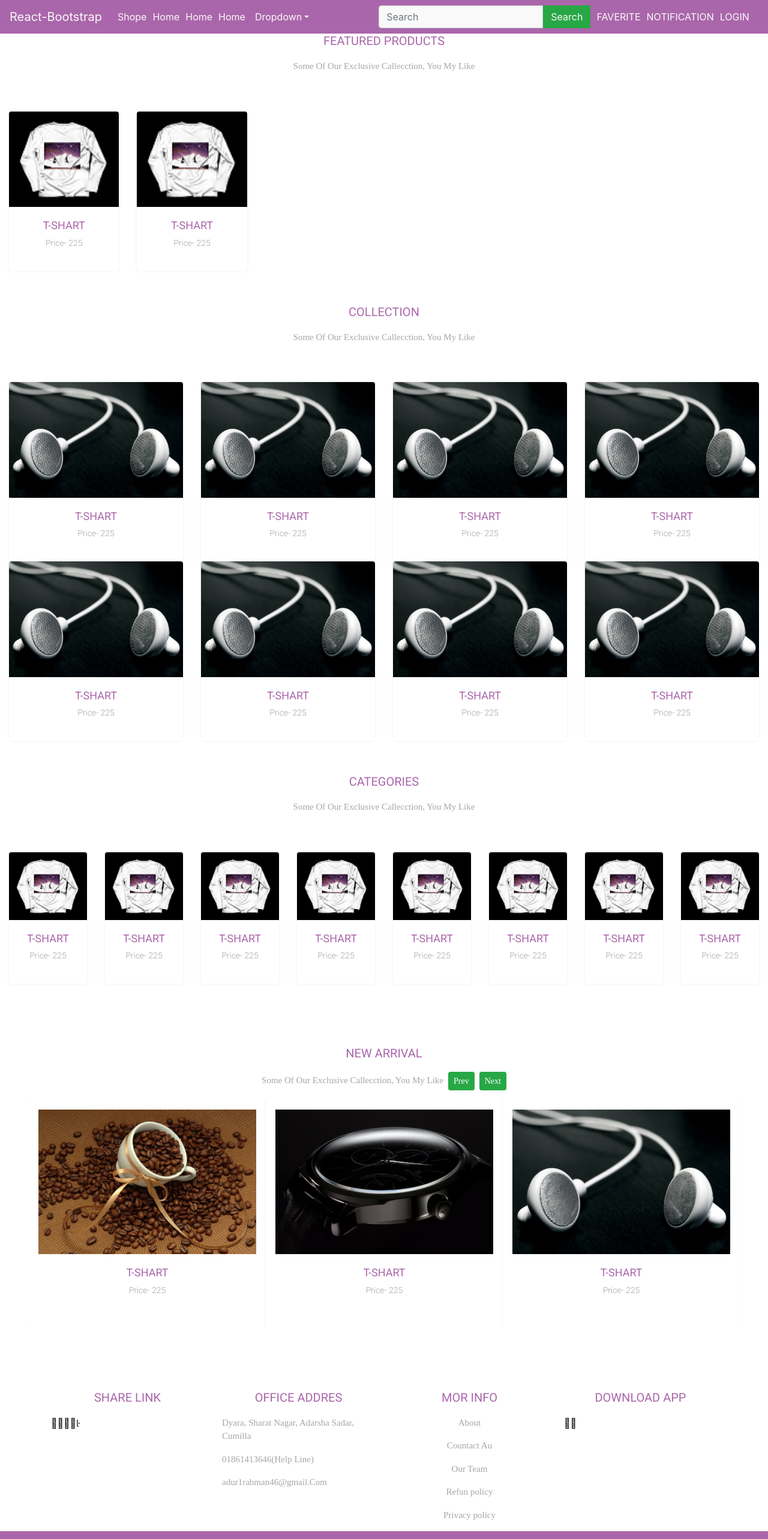
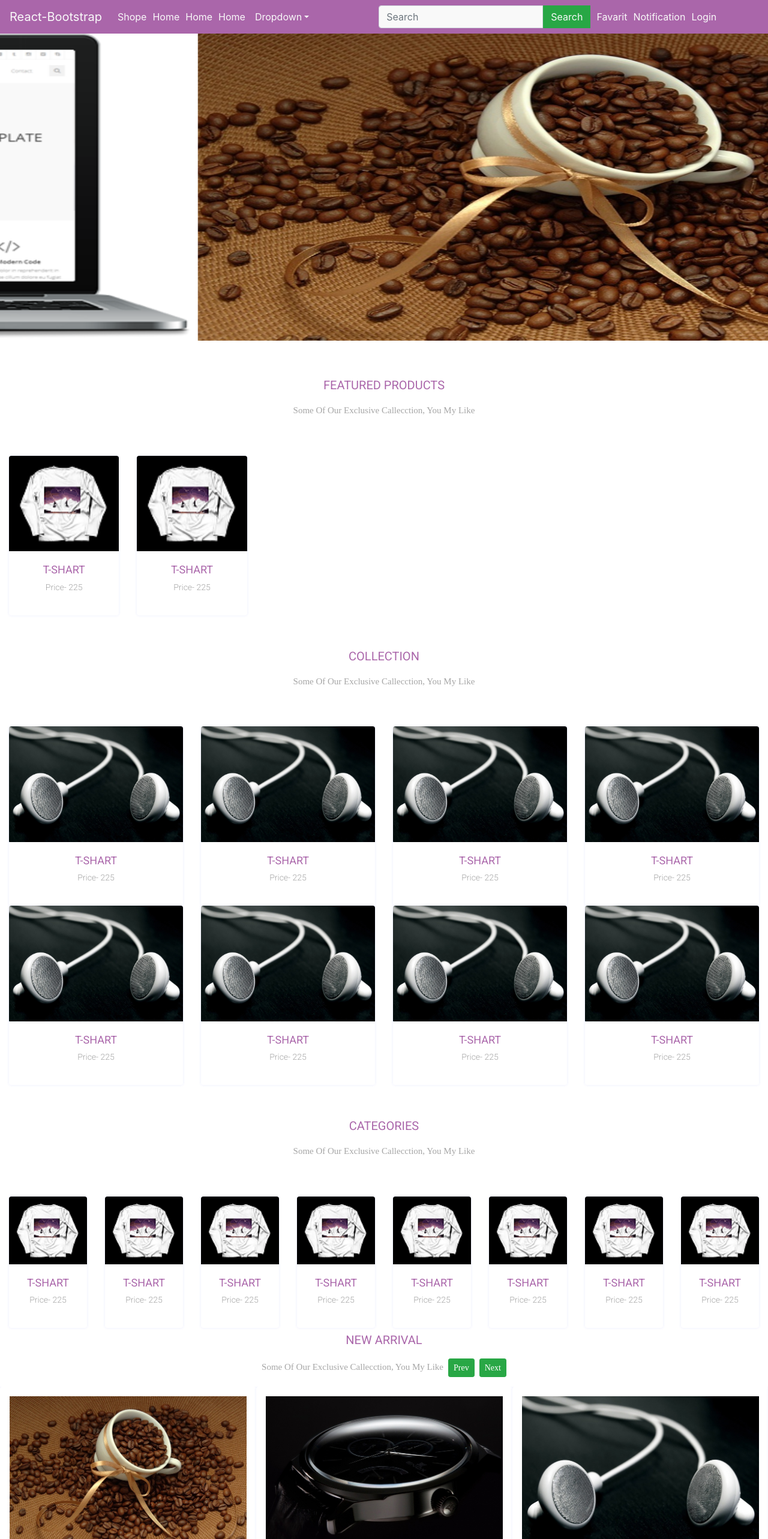
Before and after one commit to abdur1rahman/ecocmusersite, a React (Create React App) app: page /#/ in a window 1280 px wide. Shown: the top 2566 px of the page at 60% size. Built offline with nearby package versions, Linux system fonts and the light colour scheme.

Commit message:
add slider and onbord page and font icon

```diff
--- a/package.json
+++ b/package.json
@@ -3,6 +3,10 @@
   "version": "0.1.0",
   "private": true,
   "dependencies": {
+    "@fortawesome/fontawesome-svg-core": "^1.2.35",
+    "@fortawesome/free-brands-svg-icons": "^5.15.3",
+    "@fortawesome/free-solid-svg-icons": "^5.15.3",
+    "@fortawesome/react-fontawesome": "^0.1.14",
     "@testing-library/jest-dom": "^5.11.9",
     "@testing-library/react": "^11.2.5",
     "@testing-library/user-event": "^12.8.3",
--- a/src/Component/common/Footer.js
+++ b/src/Component/common/Footer.js
@@ -1,5 +1,11 @@
 import React, {Component, Fragment} from 'react';
 import {Container, Row, Col}from "react-bootstrap";
+import ReactDOM from 'react-dom';
+import { FontAwesomeIcon } from '@fortawesome/react-fontawesome';
+//import {  } from '@fortawesome/react-fontawesome';
+
+
+
 
 class Footer extends Component {
     render() {
@@ -9,11 +15,8 @@ class Footer extends Component {
                     <Row>
                     <Col xl={3} lg={3} md={3} sm={6}xs={6}>
                             <p className="sectionTitle"> SHARE LINK</p>
-                            <i class="fab fa-facebook-square"></i>
-                            <i class="fab fa-twitter-square"></i>
-                            <i class="fab fa-linkedin"></i>
-                            <i class="fab fa-pinterest-square"></i>
-                            <i class="fab fa-instagram-square"></i>
+                            <FontAwesomeIcon icon=""/>
+
 
                         </Col>
                         <Col xl={3} lg={3} md={3} sm={6}xs={6}>
@@ -30,11 +33,11 @@ class Footer extends Component {
                             <p className="topFooter morinfoFooter">Our Team </p>
                             <p className="topFooter morinfoFooter">Refun policy</p>
                             <p className="topFooter morinfoFooter">Privacy policy</p>
+
                         </Col>
                         <Col xl={3} lg={3} md={3} sm={6}xs={6}>
                             <p className="sectionTitle">DOWNLOAD APP</p>
-                            <i class="fab fa-windows"></i>
-                            <i class="fab fa-apple"></i>
+
                         </Col>
                     </Row>
 
--- a/src/Component/common/Nav.js
+++ b/src/Component/common/Nav.js
@@ -1,4 +1,4 @@
-import React, {Component, Fragment} from 'react';
+import React, {Component, Fragment,Row, Col} from 'react';
 import {Container, Navbar,NavDropdown,Form,Button,FormControl, NavItem} from "react-bootstrap";
 
 
@@ -9,7 +9,8 @@ class Nav extends Component {
 
                   <Fragment>
                       <Container fluid={true} className="m-0 p-0">
-                        <Navbar bg="light navBackground " expand="lg" fixed={"top"}>
+
+                                <Navbar bg="light navBackground " expand="lg" fixed={"top"}>
                             <Navbar.Brand href="#home">React-Bootstrap</Navbar.Brand>
                             <Navbar.Toggle aria-controls="basic-navbar-nav" />
                             <Navbar.Collapse id="basic-navbar-nav">
@@ -25,15 +26,23 @@ class Nav extends Component {
                                     <NavDropdown.Item href="#action/3.3">Something</NavDropdown.Item>
                                     <NavDropdown.Item href="#action/3.4">Separated link</NavDropdown.Item>
                                 </NavDropdown>
-                                <Form inline ClassName="ml-30">
-                                     <FormControl type="text" placeholder="Search" className="" />
-                                     <Button variant="outline-success"ClassName="btnCoustom">Search</Button>
-                                </Form>
-                                <NavItem className="navItem"><a href="#">FAVERITE</a></NavItem>
-                                <NavItem className="navItem"><a href="#">NOTIFICATION</a></NavItem>
-                                <NavItem className="navItem"><a href="#">LOGIN</a></NavItem>
+
+
+
+                                        <Form inline  >
+                                             <FormControl type="text" placeholder="Search"  />
+                                             <Button variant="outline-success"ClassName="btnCoustom">Search</Button>
+                                        </Form>
+
+
+
+
+                                <NavItem className="navItem"><a href="#">Favarit</a></NavItem>
+                                <NavItem className="navItem"><a href="#">Notification</a></NavItem>
+                                <NavItem className="navItem"><a href="#">Login</a></NavItem>
                             </Navbar.Collapse>
                         </Navbar>
+
                       </Container>
                   </Fragment>
 
--- /dev/null
+++ b/src/Component/common/onBord.js
@@ -0,0 +1,15 @@
+
+import React, {Component, Fragment} from 'react';
+
+class OnBord extends Component {
+    render(){
+        return(
+            <Fragment>
+                <h1>hello onBoard</h1>
+            </Fragment>
+        );
+    }
+
+}
+
+export default OnBord;
--- a/src/Component/home/NewAraibal.js
+++ b/src/Component/home/NewAraibal.js
@@ -2,7 +2,7 @@ import React, {Component} from 'react';
 import { Container,Card,Button} from "react-bootstrap";
 import Slider from "react-slick";
 import "slick-carousel/slick/slick.css";
-import "slick-carousel/slick/slick-theme.css";
+
 import ProductItem from "../../asset/images/portfolio-01.jpg";
 import ProductItem1 from "../../asset/images/portfolio-05.jpg";
 import ProductItem2 from "../../asset/images/portfolio-08.jpg";
@@ -61,7 +61,7 @@ class NewAraibal extends Component {
       ]
     };
         return (
-            <Container fluid={true} className="mt-5 p-5">
+            <Container fluid={true} className="m-0 p-0">
                     <p className="sectionTitle">NEW ARRIVAL</p>
 
                     <p className="sectionSubtitle">Some Of Our Exclusive Callecction, You My Like
@@ -71,7 +71,7 @@ class NewAraibal extends Component {
 
           <Slider ref={c=>(this.slider=c)}  {...settings}>
             <div>
-              <Card className="imageBox card1 p-3">
+              <Card className="imageBox card1 p-3 m-0">
                   <img src={ProductItem}/>
                       <Card.Body>
                          <h1 className="productName">T-SHART</h1>
@@ -80,7 +80,7 @@ class NewAraibal extends Component {
                 </Card>
             </div>
             <div>
-              <Card className="imageBox card1 p-3">
+              <Card className="imageBox card1 p-3 m-0">
                   <img src={ProductItem1}/>
                       <Card.Body>
                          <h1 className="productName">T-SHART</h1>
@@ -89,7 +89,7 @@ class NewAraibal extends Component {
                 </Card>
             </div>
             <div>
-            <Card className="imageBox card1 p-3">
+            <Card className="imageBox card1 p-3 m-0">
                   <img src={ProductItem2}/>
                       <Card.Body>
                          <h1 className="productName">T-SHART</h1>
@@ -98,7 +98,7 @@ class NewAraibal extends Component {
                 </Card>
             </div>
             <div>
-            <Card className="imageBox card1 p-3">
+            <Card className="imageBox card1 p-3 m-0">
                   <img src={ProductItem3}/>
                       <Card.Body>
                          <h1 className="productName">T-SHART</h1>
@@ -110,7 +110,7 @@ class NewAraibal extends Component {
 
 
             <div>
-            <Card className="imageBox card1 p-3">
+            <Card className="imageBox card1 p-3 m-0">
                   <img src={ProductItem3}/>
                       <Card.Body>
                          <h1 className="productName">T-SHART</h1>
--- a/src/Component/home/slider.js
+++ b/src/Component/home/slider.js
@@ -1,13 +1,73 @@
-import React, {Component, Fragment} from 'react';
+import React, {Component} from 'react';
+import { Container,Card,Button} from "react-bootstrap";
+import Slider from "react-slick";
+import "slick-carousel/slick/slick.css";
 
-class Slider extends Component {
+import ProductItem from "../../asset/images/slide-03-image-01.png";
+import ProductItem1 from "../../asset/images/portfolio-05.jpg";
+import ProductItem2 from "../../asset/images/portfolio-08.jpg";
+import ProductItem3 from "../../asset/images/portfolio-09.jpg";
+class Slider1 extends Component {
     render() {
+        const settings = {
+            dots: false,
+            infinite: true,
+            autoplay: true,
+            autoplaySpeed: 5000,
+            speed: 2200,
+            slidesToShow: 1,
+            slidesToScroll: 1,
+            initialSlide: 0,
+            responsive: [
+          {
+            breakpoint: 1024,
+            settings: {
+              slidesToShow: 1,
+              slidesToScroll: 1,
+              infinite: true,
+              dots: false,
+            }
+          },
+          {
+            breakpoint: 600,
+            settings: {
+              slidesToShow: 1,
+              slidesToScroll: 1,
+              initialSlide: 2
+            }
+          },
+          {
+            breakpoint: 480,
+            settings: {
+              slidesToShow: 1,
+              slidesToScroll: 1
+            }
+          }
+        ]
+      };
+
         return (
-            <Fragment>
-
-            </Fragment>
+            <Container fluid={true} className="mt-5 p-0  ">
+ <Slider ref={c=>(this.slider=c)}  {...settings}>
+            <div>
+                  <img className="slideImg" src={ProductItem}/>
+            </div>
+            <div>
+                  <img src={ProductItem1} className="slideImg" />
+            </div>
+            <div>
+                  <img src={ProductItem2} className="slideImg" />
+            </div>
+            <div>
+                  <img src={ProductItem3} className="slideImg" />
+            </div>
+            <div>
+                  <img src={ProductItem3}className="slideImg"/>
+            </div>
+          </Slider>
+            </Container>
         );
     }
 }
 
-export default Slider;
+export default Slider1;
--- a/src/Page/home.js
+++ b/src/Page/home.js
@@ -5,6 +5,8 @@ import Callection from "../Component/home/callection";
 import NewAraibal from "../Component/home/NewAraibal";
 import Footer from '../Component/common/Footer';
 import Nav from '../Component/common/Nav';
+import Slider from '../Component/home/slider';
+//import OnBord from '../Component/common/onBord';
 
 
 class home extends Component {
@@ -12,6 +14,7 @@ class home extends Component {
         return (
             <Fragment>
                  <Nav/>
+                 <Slider/>
                 <Products/>
                 <Callection/>
                 <Categori/>
--- a/src/asset/css/card.css
+++ b/src/asset/css/card.css
@@ -26,3 +26,6 @@ imageBox img{
     transform: scale(1.1);
 
 }
+.arraival{
+    margin: 200px !important;
+}
--- a/src/asset/css/slide.css
+++ b/src/asset/css/slide.css
@@ -0,0 +1,8 @@
+.slideImg{
+    height: 520px !important;
+   width: 100%;
+
+}
+.slick-arrow{
+    display: none !important;
+}
--- a/src/route/AppRoute.js
+++ b/src/route/AppRoute.js
@@ -1,5 +1,6 @@
 import React, {Component, Fragment} from 'react';
 import { Router, Route, Switch } from "react-router";
+import OnBord from '../Component/common/onBord';
 import home from "../Page/home";
 
 class AppRoute extends Component {
@@ -7,7 +8,8 @@ class AppRoute extends Component {
         return (
             <Fragment>
                 <Switch>
-                    <Route exect to="/" component={home} />
+                    <Route exect path="/" component={home} />
+                    <Route exect path="/OnBord" component={OnBord}/>
                 </Switch>
             </Fragment>
         );
```
Also changed, not shown: src/Page/OnBoardPages.js (added), src/asset/images/slider-bg1.jpg (added), 1 other file (tests, documents, lock files or other folders).
